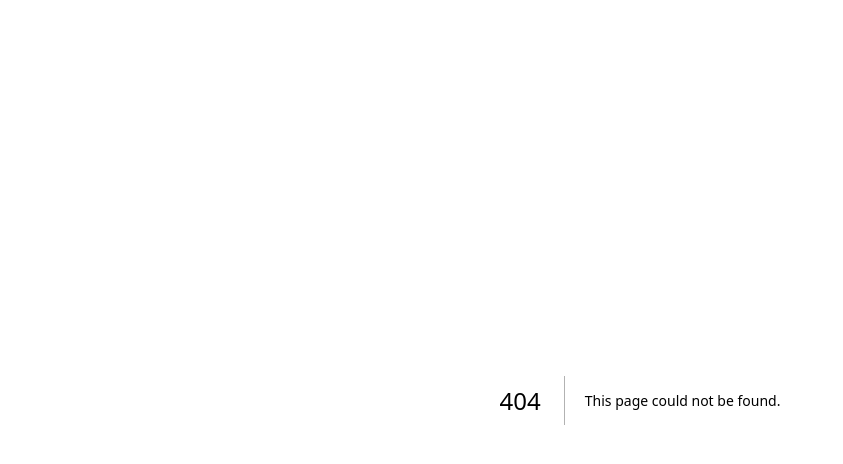
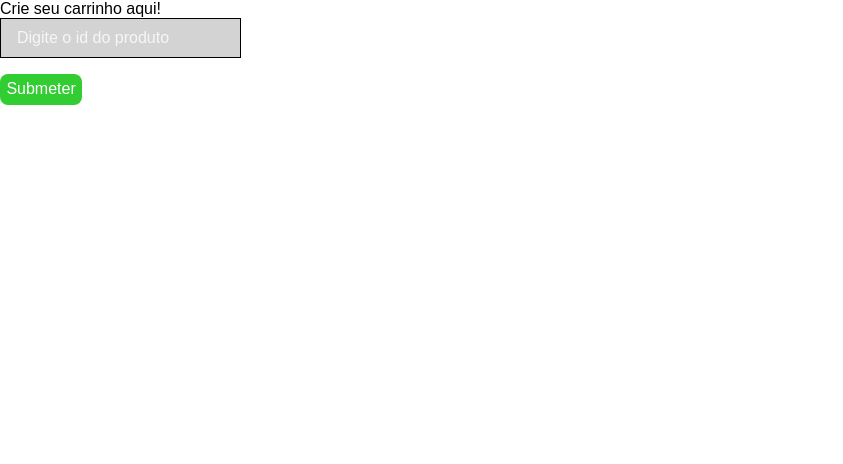
Before and after one commit to netrometro/UPE-2022.2-Equipe01, a Next.js app in the folder frontend/: page /cart/addCart in a window 1280 px wide. Before the commit this address had no page. Shown: the top 464 px of the page, without its empty margins (0-843 px from the left). Built offline with nearby package versions, Linux system fonts and the light colour scheme.

Commit message:
Criei o front para a criação do carrinho

```diff
--- /dev/null
+++ b/frontend/src/pages/cart/addCart/index.tsx
@@ -0,0 +1,75 @@
+import { useState, FormEvent, useContext } from 'react'
+
+import Head from 'next/head'
+import React from 'react'
+import { api } from '../../../services/apiClient'
+
+
+import { toast } from 'react-toastify'
+// import { ProductContext } from '../../../contexts/Teste'
+import { Button } from '../../../components/ui/Button'
+import { Input } from '../../../components/ui/Input'
+
+export default function AddCart() {
+
+  const [productId, setProductId] = useState('')
+
+//   const [loading, setLoading] = useState(false)
+
+  async function handleProductUp(event: FormEvent) {
+     event.preventDefault()
+
+     if(productId === ''){
+      toast.warning('Preencha todos os campos!')
+      return
+     }
+
+    //  setLoading(true)
+
+     let data = {
+        productId: Number(productId)
+     }
+
+    //  await addProduct(data)
+     try{
+
+        var response = await api.post('/api/addcart', data)
+        console.log(response);
+        toast.success('Produto cadastrado com sucesso!')
+
+      } catch(err) {
+        console.log({err})
+     }
+
+
+    //  setLoading(false)
+
+  }
+
+  return (
+    <>
+    <Head>
+        <title>Criar um carrinho</title>
+    </Head>
+    <div>
+        Crie seu carrinho aqui!
+        <div style={{ display: 'flex', flexDirection: 'column', width: 200}}>
+            <form onSubmit={handleProductUp}>
+            <Input
+              placeholder='Digite o id do produto'
+              type="text"
+              value={productId}
+              onChange={ (e) => setProductId(e.target.value) }
+            />
+            <Button
+                type="submit"
+                loading={false}
+                >
+                Submeter
+            </Button>
+            </form>
+        </div>
+    </div>
+    </>
+  )
+}
```
